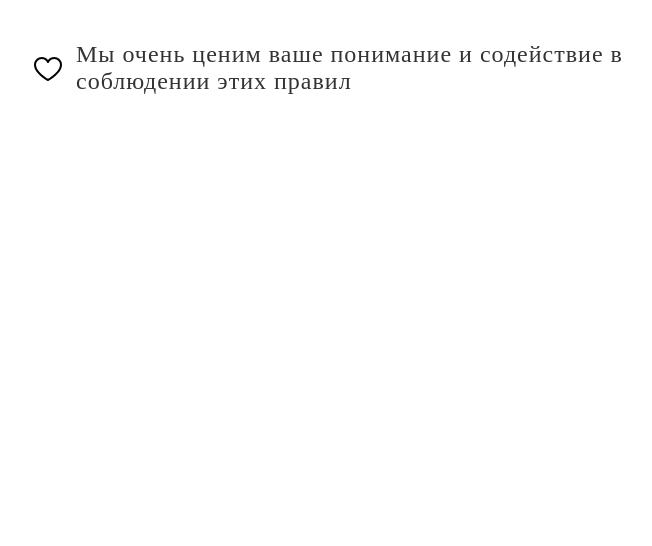
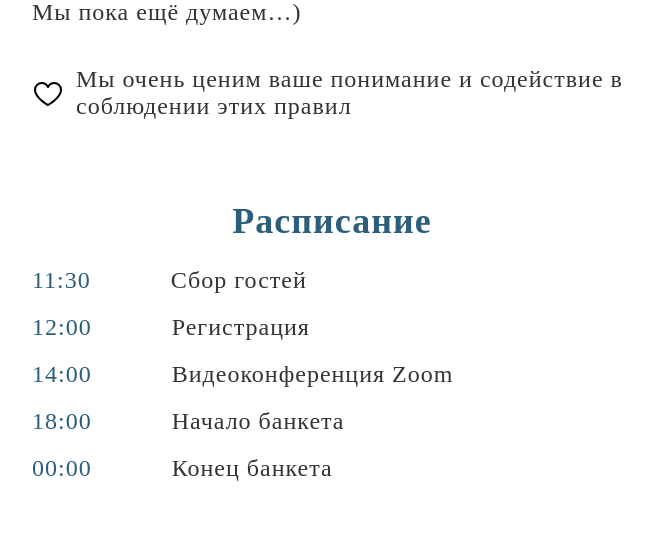
Before and after one commit to trewstaples/weeding, a PHP site: page / in a window 1280 px wide. Shown: the part 3081-3627 px from the top of the page, without its empty margins (308-960 px from the left). Before the commit the page ends 3175 px from the top, so only its background shows below. Run offline with PHP 8.4, Linux system fonts and the light colour scheme.

Commit message:
Доработан блок "Расписание"

```diff
--- a/index.html
+++ b/index.html
@@ -123,16 +123,30 @@
         </ul>
       </div>
     </section>
-    <!--
-
     <section class="schedule">
-      <h2 class="section-title">Расписание</h2>
+      <h2>Расписание</h2>
       <ul class="schedule__list">
-        <li class="schedule__item"><strong class="schedule__time">11:30</strong> Сбор гостей</li>
-        <li class="schedule__item"><strong class="schedule__time">12:00</strong> Регистрация</li>
-        <li class="schedule__item"><strong class="schedule__time">14:00</strong> Видеоконференция Zoom</li>
-        <li class="schedule__item"><strong class="schedule__time">18:00-00:00</strong> Банкет</li>
+        <li class="schedule__item">
+          <span class="schedule__time">11:30</span>
+          <span class="schedule__event">Сбор гостей</span>
+        </li>
+        <li class="schedule__item">
+          <span class="schedule__time">12:00</span>
+          <span class="schedule__event">Регистрация</span>
+        </li>
+        <li class="schedule__item">
+          <span class="schedule__time">14:00</span>
+          <span class="schedule__event">Видеоконференция Zoom</span>
+        </li>
+        <li class="schedule__item">
+          <span class="schedule__time">18:00</span>
+          <span class="schedule__event">Начало банкета</span>
+        </li>
+        <li class="schedule__item">
+          <span class="schedule__time">00:00</span>
+          <span class="schedule__event">Конец банкета</span>
+        </li>
       </ul>
-    </section> -->
+    </section>
   </body>
 </html>
--- a/styles.css
+++ b/styles.css
@@ -29,7 +29,7 @@ h1 {
 }
 
 h2 {
-  margin: 0;
+  margin: 0px 0 25px;
   font-size: var(--font-size-medium);
 }
 
@@ -48,6 +48,10 @@ section {
   display: flex;
   flex-direction: column;
   gap: 30px;
+}
+
+.hero h2 {
+  margin: 0;
 }
 
 .hero-image {
@@ -146,6 +150,24 @@ section {
   margin-top: 20px;
 }
 
+/* SECTION SCHEDULE */
+.schedule__list {
+  list-style: none;
+  padding: 0;
+}
+
+.schedule__item {
+  display: flex;
+  gap: 80px;
+  margin-bottom: 20px;
+}
+
+.schedule__event {
+  color: var(--color-secondary);
+  flex-grow: 1;
+  text-align: left;
+}
+
 @media (max-width: 1024px) {
   html {
     font-size: 18px;
@@ -176,6 +198,10 @@ section {
 
   .invitation {
     padding: 20 30px;
+  }
+
+  .schedule__item {
+    gap: 40px;
   }
 }
 
@@ -208,17 +234,6 @@ section {
 }
 
 /*
-
-.schedule {
-  padding: 60px 20px;
-  background-color: #fff;
-}
-
-.schedule h2 {
-  margin-bottom: 40px;
-  letter-spacing: 1px;
-}
-
 .schedule ul {
   list-style: none;
   padding: 0;
```
